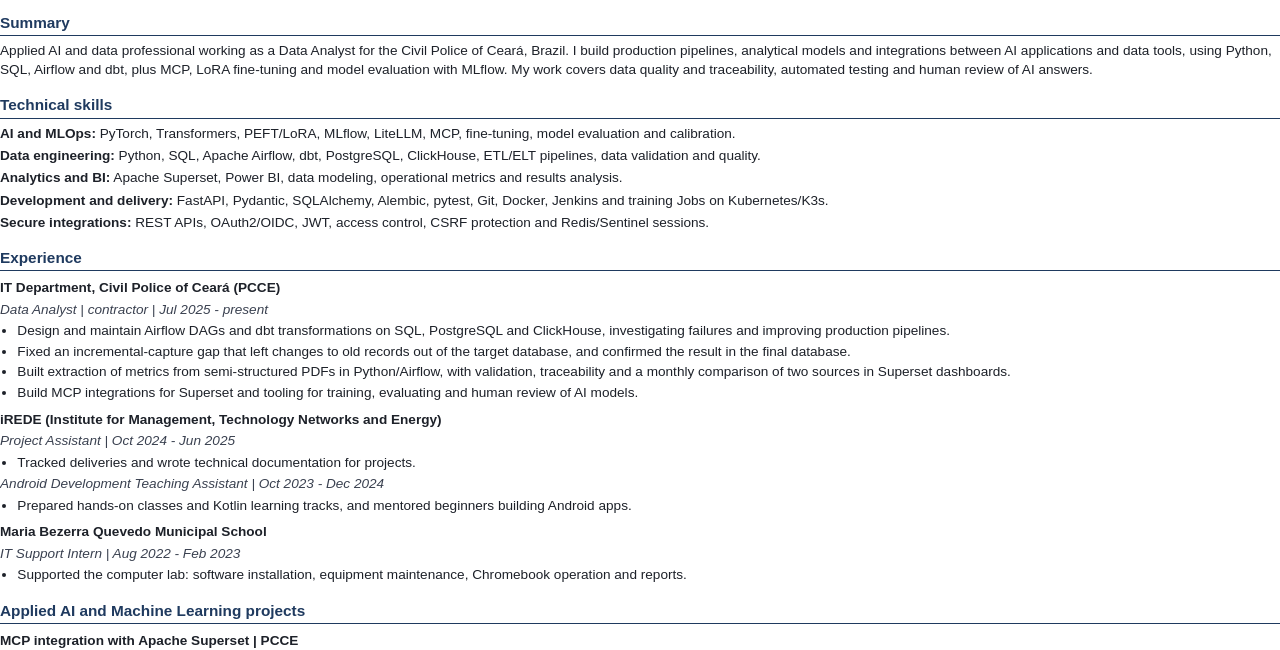
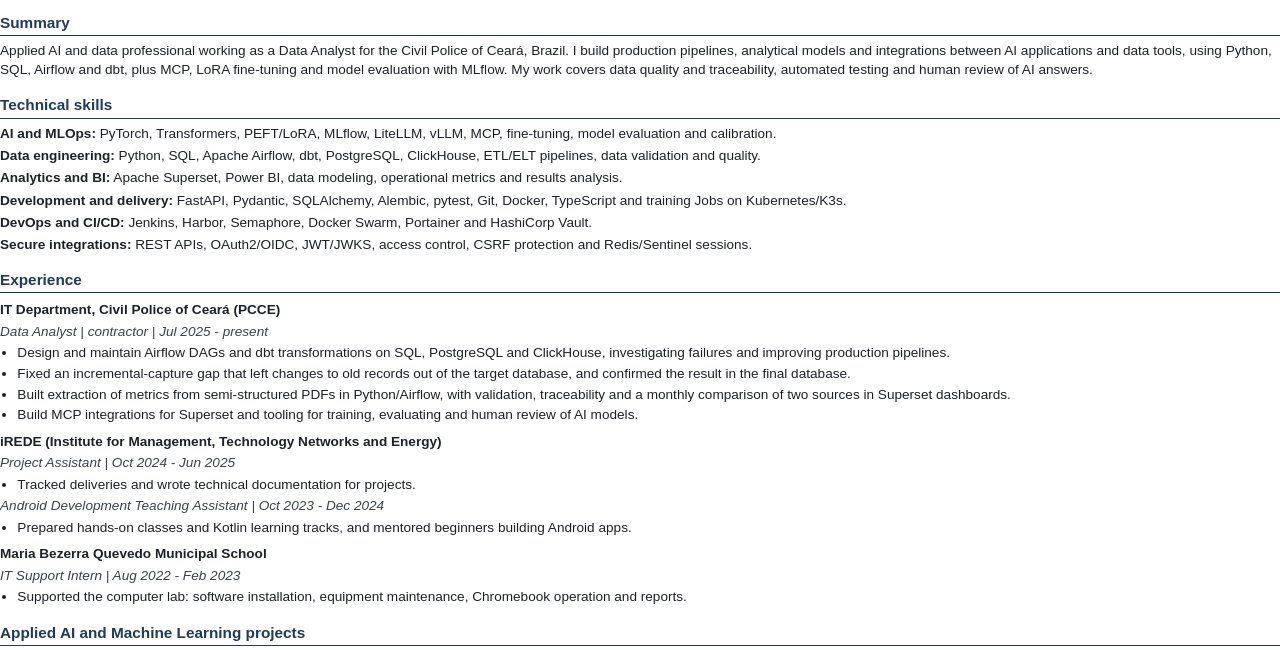
Before and after one commit to pjuliusl/pjuliusl.github.io, a plain HTML site: page cv/cv-en.html in a window 1280 px wide. Shown: the part 120-770 px from the top of the page. Drawn offline with Linux system fonts and the light colour scheme.

Commit message:
CV PT/EN: habilidades alinhadas ao site (vLLM, TypeScript, JWKS, DevOps e CI/CD) e PDFs regerados

```diff
--- a/cv/cv-en.html
+++ b/cv/cv-en.html
@@ -20,11 +20,12 @@
 
 <h2>Technical skills</h2>
 <div class="skills">
-<p><b>AI and MLOps:</b> PyTorch, Transformers, PEFT/LoRA, MLflow, LiteLLM, MCP, fine-tuning, model evaluation and calibration.</p>
+<p><b>AI and MLOps:</b> PyTorch, Transformers, PEFT/LoRA, MLflow, LiteLLM, vLLM, MCP, fine-tuning, model evaluation and calibration.</p>
 <p><b>Data engineering:</b> Python, SQL, Apache Airflow, dbt, PostgreSQL, ClickHouse, ETL/ELT pipelines, data validation and quality.</p>
 <p><b>Analytics and BI:</b> Apache Superset, Power BI, data modeling, operational metrics and results analysis.</p>
-<p><b>Development and delivery:</b> FastAPI, Pydantic, SQLAlchemy, Alembic, pytest, Git, Docker, Jenkins and training Jobs on Kubernetes/K3s.</p>
-<p><b>Secure integrations:</b> REST APIs, OAuth2/OIDC, JWT, access control, CSRF protection and Redis/Sentinel sessions.</p>
+<p><b>Development and delivery:</b> FastAPI, Pydantic, SQLAlchemy, Alembic, pytest, Git, Docker, TypeScript and training Jobs on Kubernetes/K3s.</p>
+<p><b>DevOps and CI/CD:</b> Jenkins, Harbor, Semaphore, Docker Swarm, Portainer and HashiCorp Vault.</p>
+<p><b>Secure integrations:</b> REST APIs, OAuth2/OIDC, JWT/JWKS, access control, CSRF protection and Redis/Sentinel sessions.</p>
 </div>
 
 <h2>Experience</h2>
```
Also changed, not shown: cv/cv-pt.html (+4 -3 lines), 2 other files.
